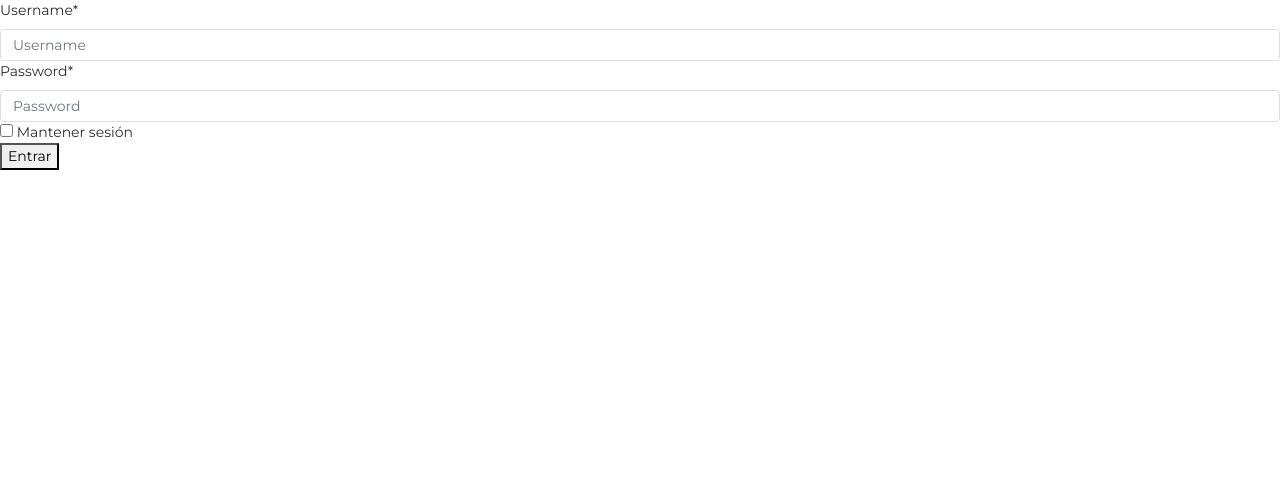
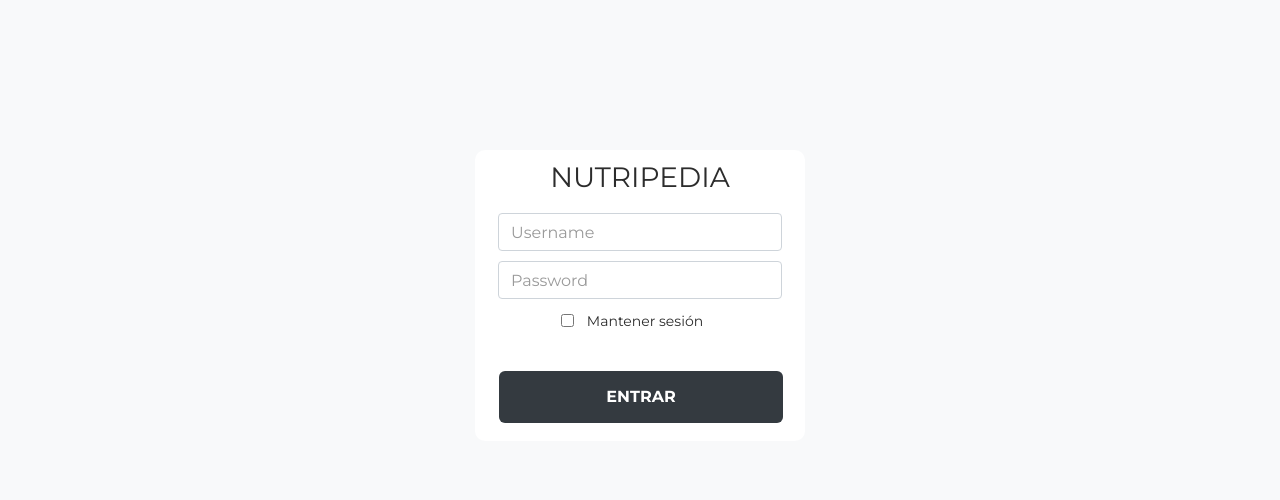
Before and after one commit to jsmera/warm-cliffs-42549, a Django app: page /accounts/login/ in a window 1280 px wide. Shown: the top 500 px of the page. Run offline with Django 3.2, Linux system fonts and the light colour scheme; parts of the project's set-up code (start-up, migrations or seed data) failed here and were passed over; some libraries are stand-ins or nearby versions.

Commit message:
login interfaz

```diff
--- a/historias_server/statics/css/custom.css
+++ b/historias_server/statics/css/custom.css
@@ -22,3 +22,71 @@
 .sidebar .sidebar-wrapper, .off-canvas-sidebar .sidebar-wrapper {
     overflow-x: hidden;
 }
+
+#id_login{
+    display: block;
+    width: 100%;
+    height: calc(1.5em + .75rem + 2px);
+    padding: .375rem .75rem;
+    font-size: 1rem;
+    font-weight: 400;
+    line-height: 1.5;
+    color: #495057;
+    background-color: #fff;
+    background-clip: padding-box;
+    border: 1px solid #ced4da;
+    border-radius: .25rem;
+    transition: border-color .15s ease-in-out,box-shadow .15s ease-in-out;
+
+}
+
+#id_password{
+    display: block;
+    width: 100%;
+    height: calc(1.5em + .75rem + 2px);
+    padding: .375rem .75rem;
+    font-size: 1rem;
+    font-weight: 400;
+    line-height: 1.5;
+    color: #495057;
+    background-color: #fff;
+    background-clip: padding-box;
+    border: 1px solid #ced4da;
+    border-radius: .25rem;
+    transition: border-color .15s ease-in-out,box-shadow .15s ease-in-out;
+}
+
+#id_remember{
+    position: absolute;
+    margin-top: .3rem;
+    margin-left: -1rem;
+
+}
+
+.checkL{
+    margin-left: 10px;
+    margin-top:2px;
+}
+
+.form-signin{
+    width: 100%;
+    max-width: 330px;
+    padding: 8px;
+    margin: auto;
+    background-color: #FFFFFF;
+    border-radius: 10px;
+}
+
+.text-center{
+    display: -ms-flexbox;
+    display: flex;
+    -ms-flex-align: center;
+    align-items: center;
+    padding-top: 150px;
+    padding-bottom: 60px;
+    background-color: #F8F9FA;
+}
+
+.btn{
+    background-color: #343A40 !important;
+}
--- a/historias_server/templates/account/login.html
+++ b/historias_server/templates/account/login.html
@@ -4,16 +4,29 @@
 {% block title %}Iniciar sesión{% endblock %}
 
 {% block content %}
-    <form method="POST" action="{% url 'account_login' %}">
+    <form class="form-signin" method="POST" action="{% url 'account_login' %}">
+        <h1 class="h3 mb-3 font-weight-normal">NUTRIPEDIA</h1>
+        <div class="col-sm">
         {% csrf_token %}
-        {{ form.login|as_crispy_field }}
-        {{ form.password|as_crispy_field }}
-        {{ form.remember }}
-        Mantener sesión
-        {% if redirect_field_value %}
+            <div class="form-group">
+                {{form.login}}
+            </div>
+
+            <div class="form-group">
+                {{ form.password }}
+            </div>
+
+            <div class="col">
+                {{ form.remember }}
+                <label class="checkL">Mantener sesión</label>
+            </div>
+
+            {% if redirect_field_value %}
             <input type="hidden" name="{{ redirect_field_name }}" value="{{ redirect_field_value }}" />
-        {% endif %}
-        <br>
-        <button type="submit">Entrar</button>
+            {% endif %}
+            <br>
+            <button class="btn btn-lg btn-secondary btn-block" type="submit">Entrar</button>
+        </div>
+
     </form>
 {% endblock %}
--- a/historias_server/templates/base_white.html
+++ b/historias_server/templates/base_white.html
@@ -36,9 +36,12 @@ Coded by www.creative-tim.com
   <link href="{% static 'css/custom.css' %}" rel="stylesheet" />
 </head>
 
-<body class="">
+<body class="text-center">
+
     {% block content %}
     {% endblock %}
+
+
     <!--   Core JS Files   -->
     <script src="{% static 'js/core/jquery.min.js' %}"></script>
     <script src="{% static 'js/core/popper.min.js' %}"></script>
--- a/requirements/base.txt
+++ b/requirements/base.txt
@@ -1,4 +1,5 @@
 django-environ==0.4.5
+psycopg2-binary
 psycopg2==2.8.4
 django-allauth==0.41.0
 django-crispy-forms==1.9.0
```
